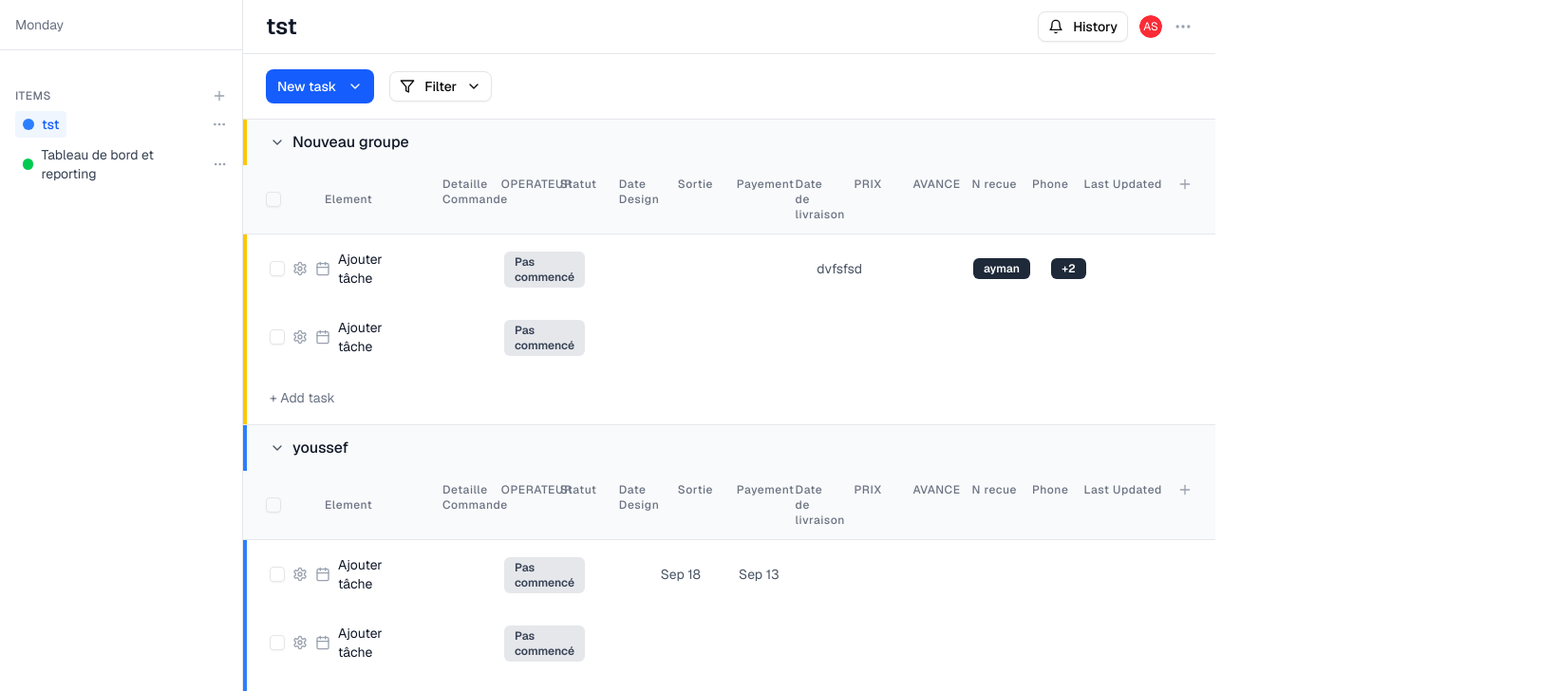
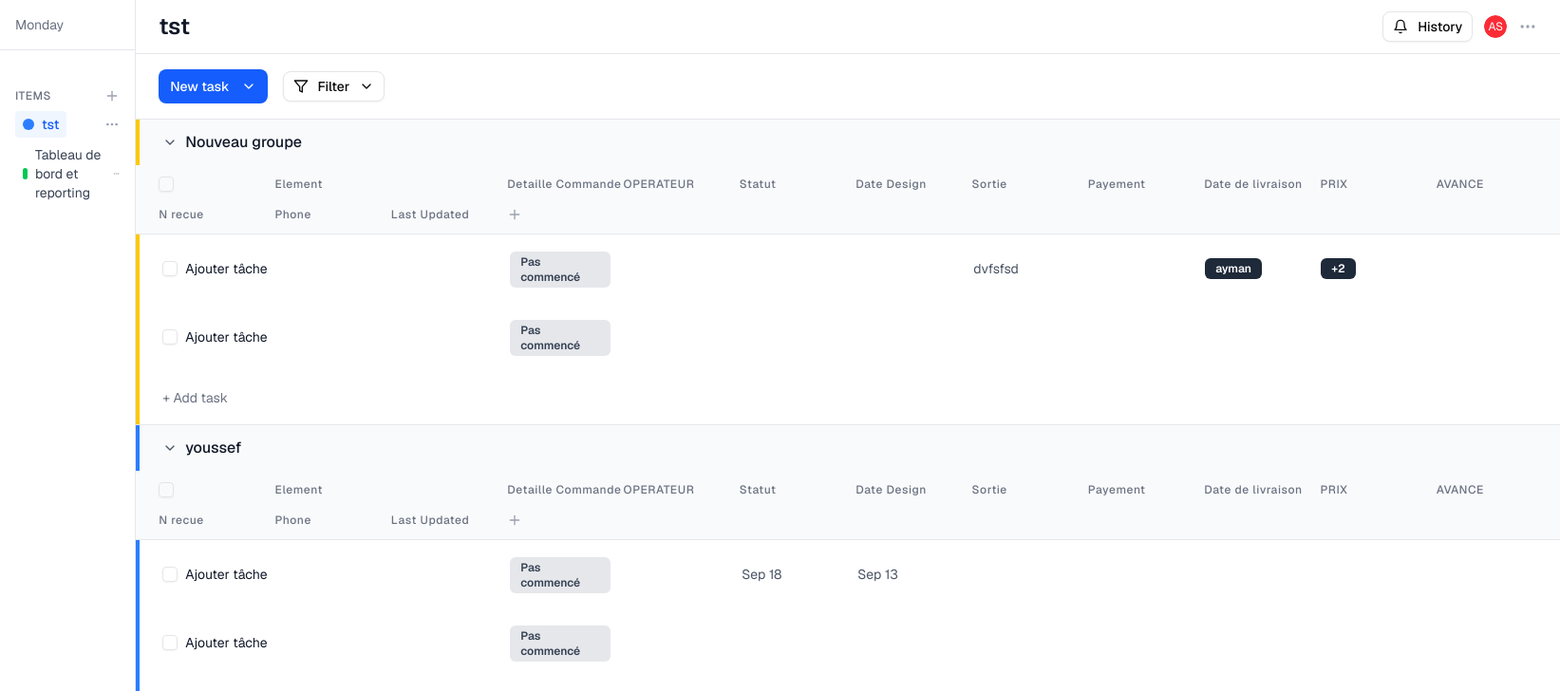
Before and after one commit to ahmed96-sudo/MondayWebsite, a Next.js app: page /dashboard in a window 1280 px wide. Shown: the top 728 px of the page at 95% size, 1643 px wide, since content can reach past the window. Built offline with nearby package versions, Linux system fonts and the light colour scheme.

Commit message:
last commit from pc

```diff
--- a/components/new-monday-dashboard.tsx
+++ b/components/new-monday-dashboard.tsx
@@ -347,13 +347,12 @@ export function MondayDashboard() {
                 </div>
 
                 {/* Table Content */}
-                <div className="flex-1 overflow-auto">
-                    <div>
+                <div className="flex-1 w-full overflow-auto">
 
                     {/* Task Groups */}
                     {tasks.map((group) => (
 
-                            <div key={group.id} className="border-b border-gray-200 flex flex-col">
+                        <div key={group.id} className="border-b border-gray-200 flex flex-col flex-1 overflow-x-auto">
                             {/* Group Header */}
                             <div className={`border-l-4 ${getGroupHeaderColor(group.color)} bg-gray-50 px-6 py-3`}>
                                 <div className="flex items-center gap-2">
@@ -362,8 +361,8 @@ export function MondayDashboard() {
                                 </div>
                             </div>
                             {/* Table Headers */}
-                                <div className="bg-gray-50 border-b border-gray-200 px-6 py-3">
-                                    <div className="grid grid-cols-12 gap-4 text-xs font-medium text-gray-500 tracking-wider border-collapse grid-flow-col">
+                            <div className="bg-gray-50 border-b border-gray-200 px-6 py-3 w-[1500px] overflow-x-auto whitespace-nowrap">
+                                <div className="grid grid-cols-12 gap-4 text-xs font-medium text-gray-500 tracking-wider border-collapse">
                                     <div className="flex items-center">
                                         <Checkbox />
                                     </div>
@@ -398,10 +397,6 @@ export function MondayDashboard() {
                                     <div className="grid grid-cols-12 gap-4 px-6 py-4 items-center">
                                         <div className="col-span-2 flex items-center gap-2">
                                             <Checkbox checked={task.checked} onCheckedChange={() => handleTaskCheck(group.id, task.id)} />
-                                                <div className="flex items-center gap-2">
-                                                    <Settings className="w-4 h-4 text-gray-400" />
-                                                    <Calendar className="w-4 h-4 text-gray-400" />
-                                                </div>
                                             <span className="text-sm text-gray-900">{task.name}</span>
                                         </div>
                                         <div>
@@ -441,7 +436,6 @@ export function MondayDashboard() {
                             </div>
                         </div>
                     ))}
-                    </div>
                 </div>
             </div>
             <Popup isVisible={isPopupVisible} onClose={() => setIsPopupVisible(false)}>
```
Lines whose indentation alone changed are shown as unchanged.
